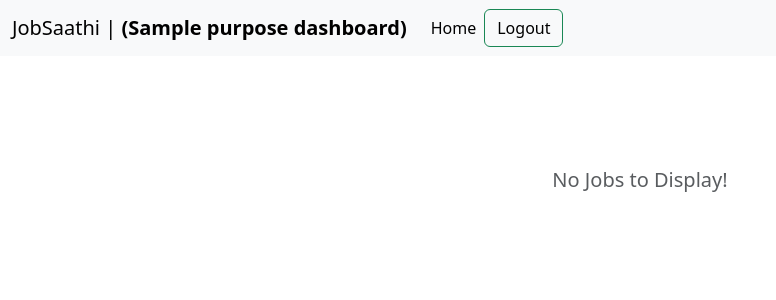
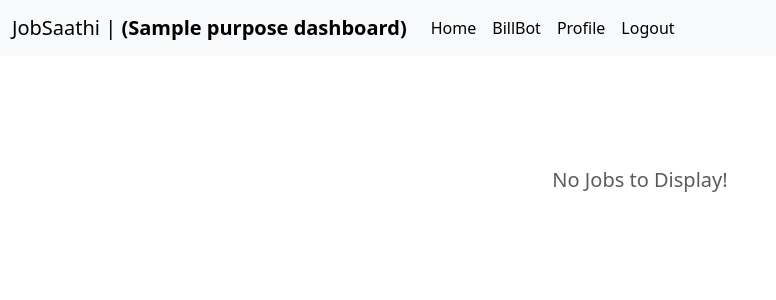
Before and after one commit to MBSA-INFINITY/jobsaathi, a Flask app: page /dashboard in a window 1280 px wide. Shown: the top 300 px of the page, without its empty margins (0-776 px from the left). Run offline with Flask 2, Linux system fonts and the light colour scheme; the visitor is signed in with stand-in values (Sample User, id 1); a database or web service that is not in the repository returns one stand-in record (values such as "Sample title"); data that the repository does not hold is empty.

Commit message:
profile updated

```diff
--- a/app.py
+++ b/app.py
@@ -1,6 +1,6 @@
 from flask import Flask, request, render_template, redirect, abort, session, flash, make_response
 from client_secret import client_secret, initial_html
-from db import user_details_collection, onboarding_details_collection, jobs_details_collection, candidate_job_application_collection, chatbot_collection, resume_details_collection
+from db import user_details_collection, onboarding_details_collection, jobs_details_collection, candidate_job_application_collection, chatbot_collection, resume_details_collection, profile_details_collection
 from helpers import  query_update_billbot, add_html_to_db, analyze_resume
 import os
 from datetime import datetime
@@ -99,22 +99,33 @@ def dashboard():
         if not resume_built:
             return redirect("/billbot")
         pipeline = [
-            {"$match": {"status": "published"}},
-    {
-        '$lookup': {
-            'from': 'onboarding_details',
-            'localField': 'user_id',
-            'foreignField': 'user_id',
-            'as': 'user_details'
-        }
-    }, {
-        '$project': {
-            '_id': 0
-        }
-    }
-]
+                    {"$match": {"status": "published"}},
+            {
+                '$lookup': {
+                    'from': 'onboarding_details',
+                    'localField': 'user_id',
+                    'foreignField': 'user_id',
+                    'as': 'user_details'
+                }
+            }, {
+                '$project': {
+                    '_id': 0
+                }
+            }
+        ]
         all_jobs = list(jobs_details_collection.aggregate(pipeline))
-        return render_template('candidate_dashboard.html', user_name=user_name, onboarding_details=onboarding_details, all_jobs=all_jobs)
+        profile_details = profile_details_collection.find_one({"user_id": user_id},{"_id": 0})
+        return render_template('candidate_dashboard.html', user_name=user_name, onboarding_details=onboarding_details, all_jobs=all_jobs, profile_details=profile_details)
+
+
+@app.route("/profile", methods=['POST'], endpoint='profile_update')
+@login_is_required
+@is_candidate
+def profile_update():
+    user_id = session.get("google_id")
+    profile_data = dict(request.form)
+    profile_details_collection.update_one({"user_id": user_id},{"$set": profile_data})
+    return redirect('/dashboard')
 
 
 
@@ -142,15 +153,6 @@ def logout():
 @is_candidate
 def chatbot():
     user_id = session.get("google_id")
-    # if request.method == 'POST':
-    #     form_data = dict(request.form)
-    #     userMsg = form_data.get("msg")
-    #     # botMsg = query__billbot(userMsg)
-    #     if userMsg == "yes":
-    #         botMsg = "Cool, go on and upload it <br><br> <input type=file />"
-    #     else:
-    #         botMsg = "No worries, lets develop one!<br><br><form action=/have_resume methods=post> <button class=msger-send-btn type=submit>click here</button></form>"
-    #     return botMsg
     if onboarding_details := onboarding_details_collection.find_one({"user_id": user_id}, {"_id": 0}):
         phase = onboarding_details.get('phase')
         if phase == "1":
@@ -169,8 +171,6 @@ def chatbot():
 @app.route("/resume_build", methods = ['POST'], endpoint='resume_build')
 @is_candidate
 def resume_build():
-    # time.sleep(7)
-    # return initial_html
     user_id = session.get("google_id")
     form_data = dict(request.form)
     userMsg = form_data.get("msg")
@@ -258,6 +258,12 @@ def onboarding():
                         onboarding_details['phase'] = "1"
                         onboarding_details['resume_built'] = False
                         session['resume_built'] = False
+                    profile_data = {
+                        "user_id": user_details.get("user_id"),
+                        "name": user_details.get("user_name"),
+                        "email": user_details.get("email")
+                    }
+                    profile_details_collection.insert_one(profile_data)
                     onboarding_details_collection.insert_one(onboarding_details)
                     user_details_collection.update_one({"user_id": user_id},{"$set":data})
                     session['onboarded'] = True
--- a/db.py
+++ b/db.py
@@ -22,3 +22,4 @@ onboarding_details_collection = db_client['onboarding_details']
 jobs_details_collection = db_client['jobs_details']
 candidate_job_application_collection = db_client['candidate_job_application']
 chatbot_collection = db_client['chatbot']
+profile_details_collection = db_client['profile_details']
--- a/templates/candidate_dashboard.html
+++ b/templates/candidate_dashboard.html
@@ -17,16 +17,52 @@
           <div class="collapse navbar-collapse" id="navbarNav">
             <ul class="navbar-nav">
               <li class="nav-item">
-                <a class="nav-link active" aria-current="page" href="#">Home</a>
+                <a class="nav-link active" aria-current="page" href="/">Home</a>
               </li>
+              <li class="nav-item">
+                <a class="nav-link active" aria-current="page" href="/billbot">BillBot</a>
+              </li>
+              <li class="nav-item">
+                <a class="nav-link active" aria-current="page" data-bs-toggle="modal" data-bs-target="#exampleModal" style="cursor: pointer;">Profile</a>
+              </li>
+              <li class="nav-item">
+                <a class="nav-link active" aria-current="page" href="/logout">Logout</a>
+              </li>
+
             </ul>
-            <!-- <form class="d-flex" role="search"> -->
-
-              <a href="/logout" class="btn btn-outline-success" style="text-decoration: none;color: black;">Logout</a>
           </div>
 
         </div>
       </nav>
+      <!-- Button trigger modal -->
+
+<!-- Modal -->
+<div class="modal fade" id="exampleModal" tabindex="-1" aria-labelledby="exampleModalLabel" aria-hidden="true">
+  <div class="modal-dialog">
+    <div class="modal-content">
+      <div class="modal-header">
+        <h1 class="modal-title fs-5" id="exampleModalLabel">User Profile</h1>
+        <button type="button" class="btn-close" data-bs-dismiss="modal" aria-label="Close"></button>
+      </div>
+      <div class="modal-body">
+        <form action="/profile" method="post">
+          <div class="mb-3">
+            <label for="exampleFormControlInput1" class="form-label">Name</label>
+            <input type="text" class="form-control" id="exampleFormControlInput1" placeholder="Your Name" value="{{profile_details['name']}}">
+          </div>
+          <div class="mb-3">
+            <label for="exampleFormControlInput1" class="form-label">Email</label>
+            <input type="text" class="form-control" id="exampleFormControlInput1" placeholder="Your Name" value="{{profile_details['email']}}" disabled>
+          </div>
+        </form>
+      </div>
+      <div class="modal-footer">
+        <button type="button" class="btn btn-secondary" data-bs-dismiss="modal">Close</button>
+        <button type="button" class="btn btn-primary">Save changes</button>
+      </div>
+    </div>
+  </div>
+</div>
     <div class="container my-3" id="alljobs">
       {% if all_jobs !=[] %}
         <table class="table">
--- a/templates/resume_builder.html
+++ b/templates/resume_builder.html
@@ -16,7 +16,7 @@
 
 
   <form action="/resume_built" method="post" onsubmit="return resumeBuilt()">
-    <button type="submit" class="btn btn-primary my-2 mx-3">Go to Dashboard</button>
+    <button type="submit" class="btn btn-primary my-2 mx-3">Save Resume</button>
   </form>
   <div id="chat-container">
     <section class="msger" id="billbot">
```
